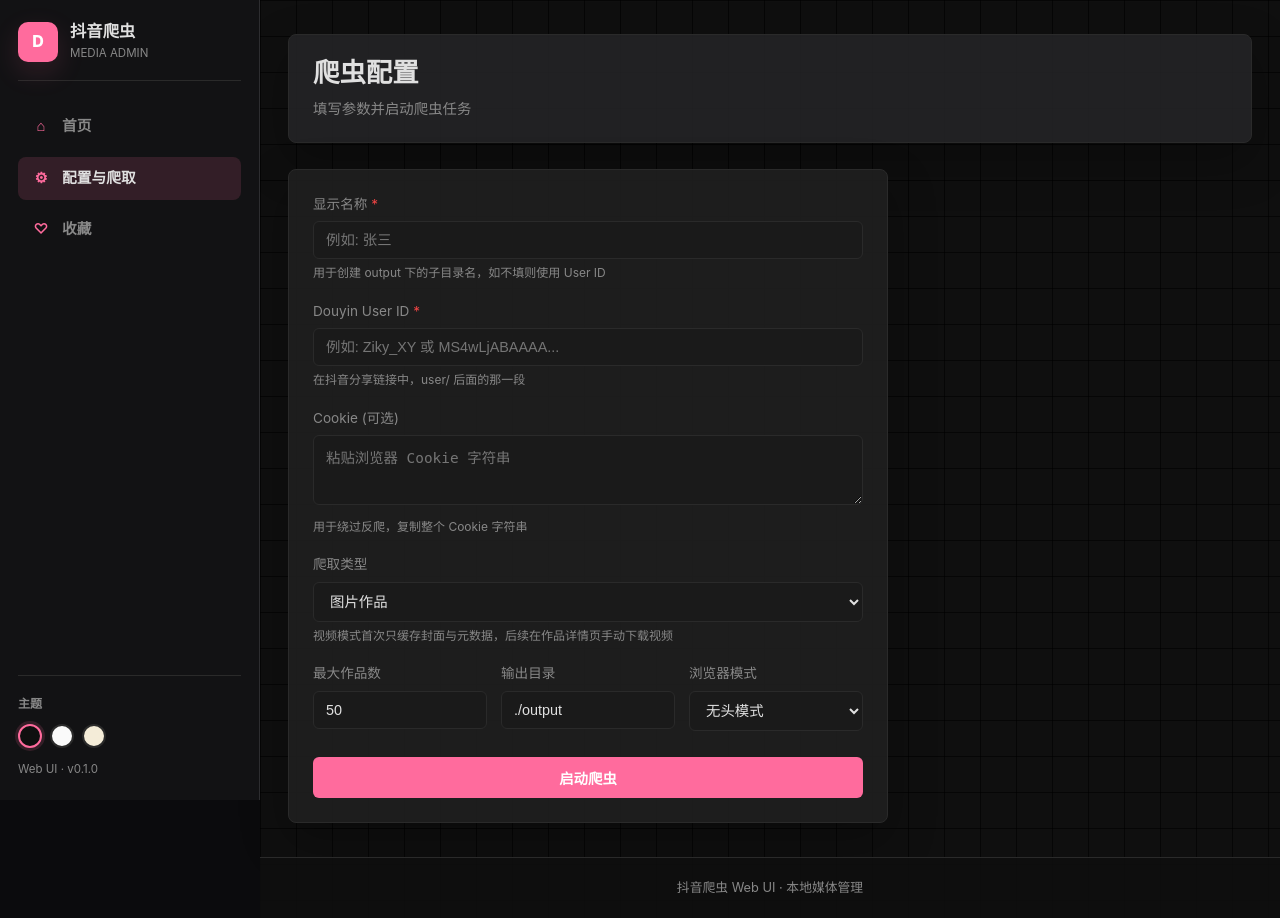
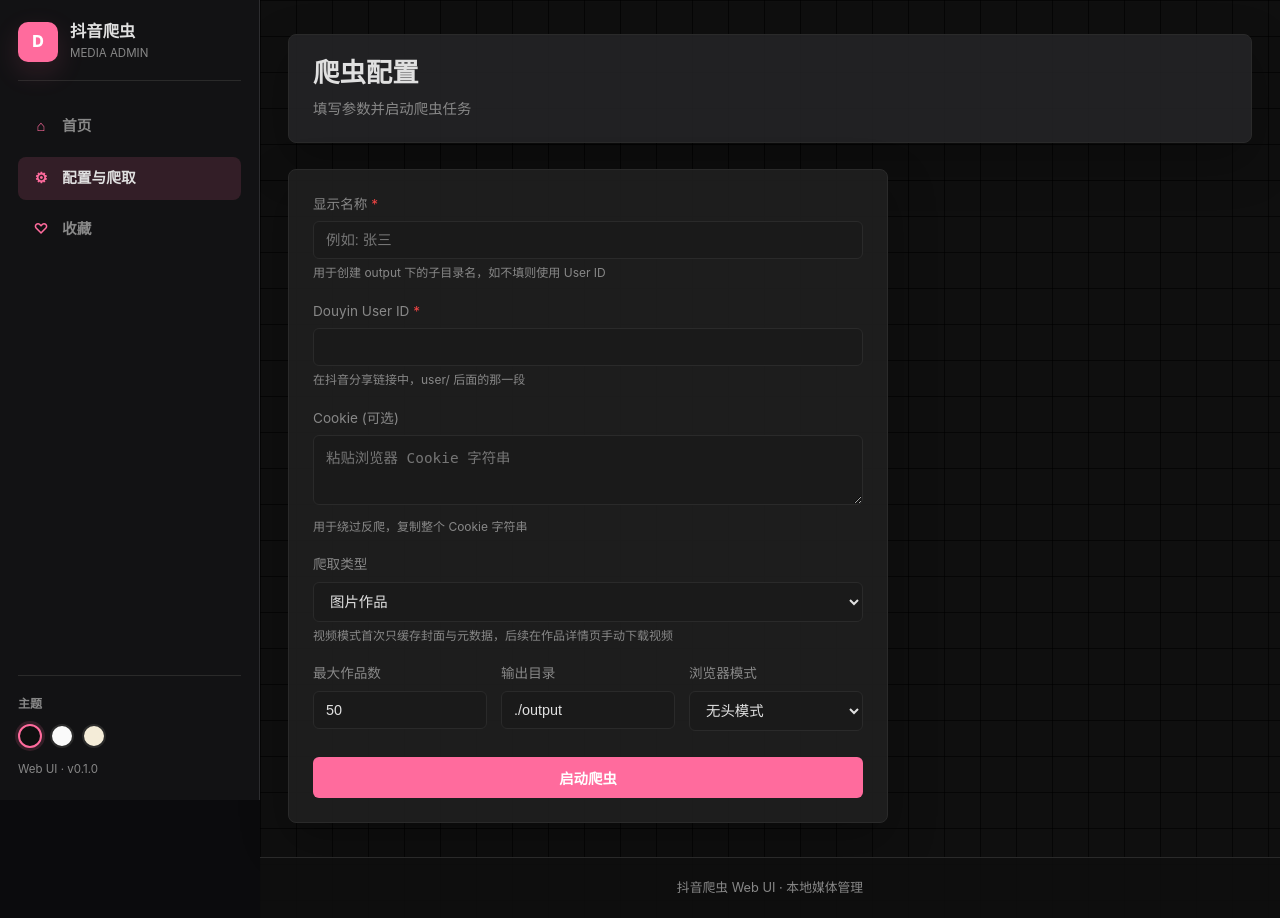
Before and after one commit to wangenghong/douyin_download, a FastAPI app: page /config in a window 1280 px wide. Run offline with FastAPI, Linux system fonts and the light colour scheme.

Commit message:
Update config.html

```diff
--- a/src/work_flow/gui/templates/config.html
+++ b/src/work_flow/gui/templates/config.html
@@ -62,7 +62,7 @@
         </div>
         <div class="form-group">
             <label for="user_id">Douyin User ID <span class="required">*</span></label>
-            <input type="text" id="user_id" name="user_id" value="{{ defaults.user_id }}" placeholder="例如: Ziky_XY 或 MS4wLjABAAAA..." required>
+            <input type="text" id="user_id" name="user_id" value="{{ defaults.user_id }}" placeholder="" required>
             <small>在抖音分享链接中，user/ 后面的那一段</small>
         </div>
         <div class="form-group">
```
